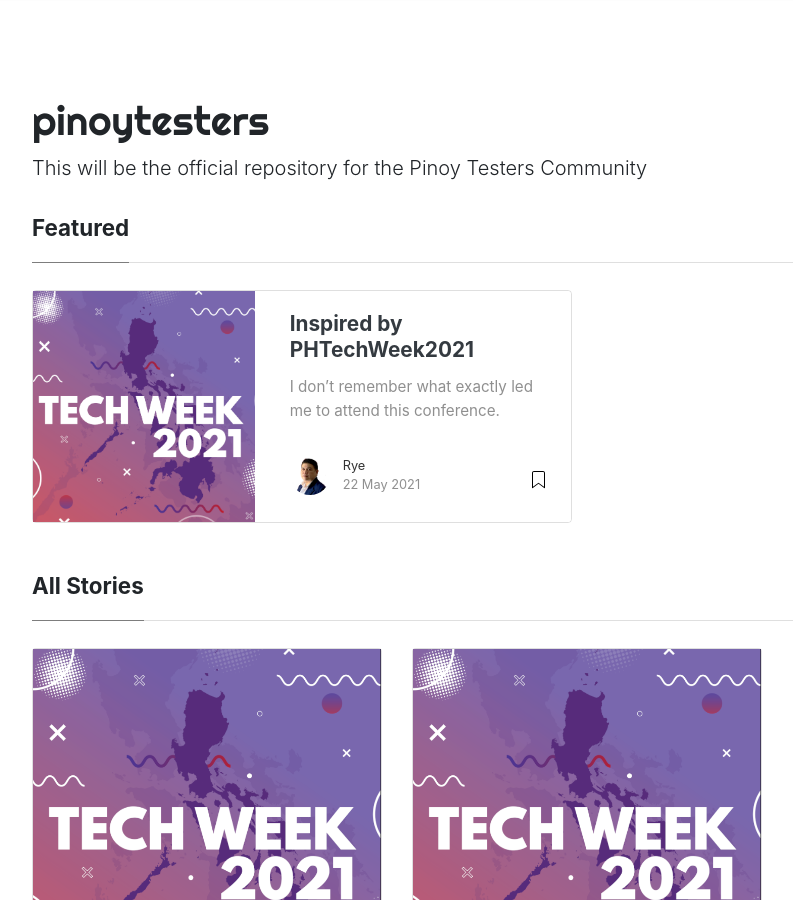
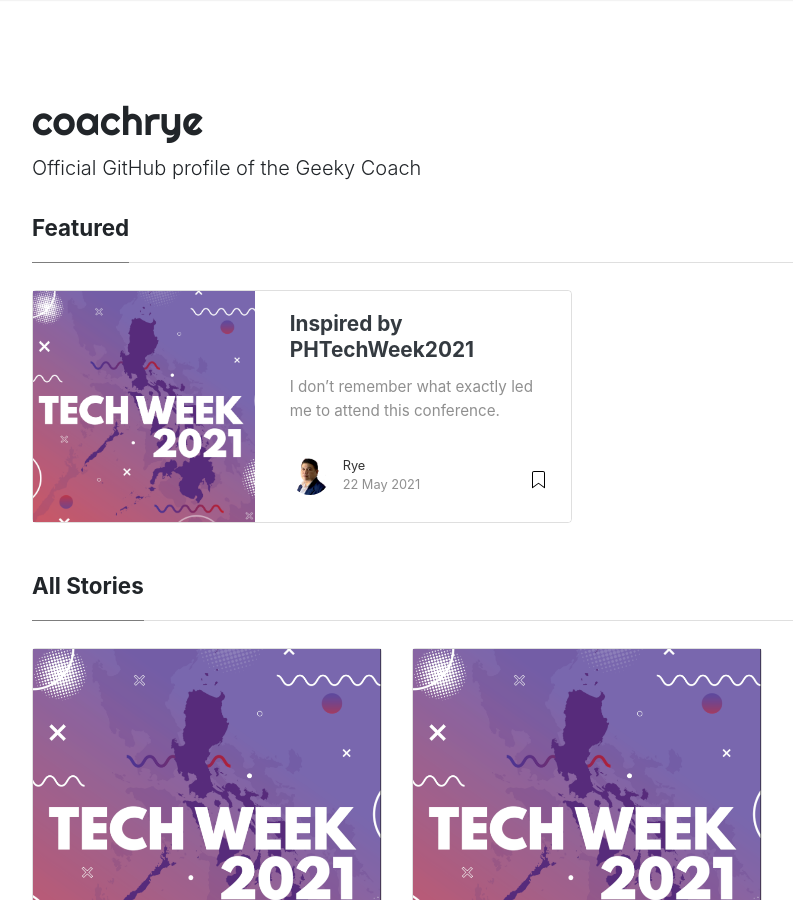
Before and after one commit to coachrye/coachrye.githubio, a Jekyll site: the page built from index.html, in a window 1280 px wide and 900 px high. Shown: the whole window, without its empty margins (53-846 px from the left). Built offline with Jekyll 4.4.1, drawn with Linux system fonts in a browser that asks for light colours; nearby versions of some CDN libraries; the list of posts is cut into pages by our own code; some of the changed text lies outside the part shown.

Commit message:
update basic information

```diff
--- a/_config.yml
+++ b/_config.yml
@@ -1,7 +1,7 @@
 # Site
-name: "pinoytesters"
-title: "Pinoy Testers"
-description: "This will be the official repository for the Pinoy Testers Community"
+name: "coachrye"
+title: "Coach Rye - Geeky Coach"
+description: "Official GitHub profile of the Geeky Coach"
 logo: 'assets/images/logo.png'
 favicon: 'assets/images/logo.png'
 baseurl: '/'
```
